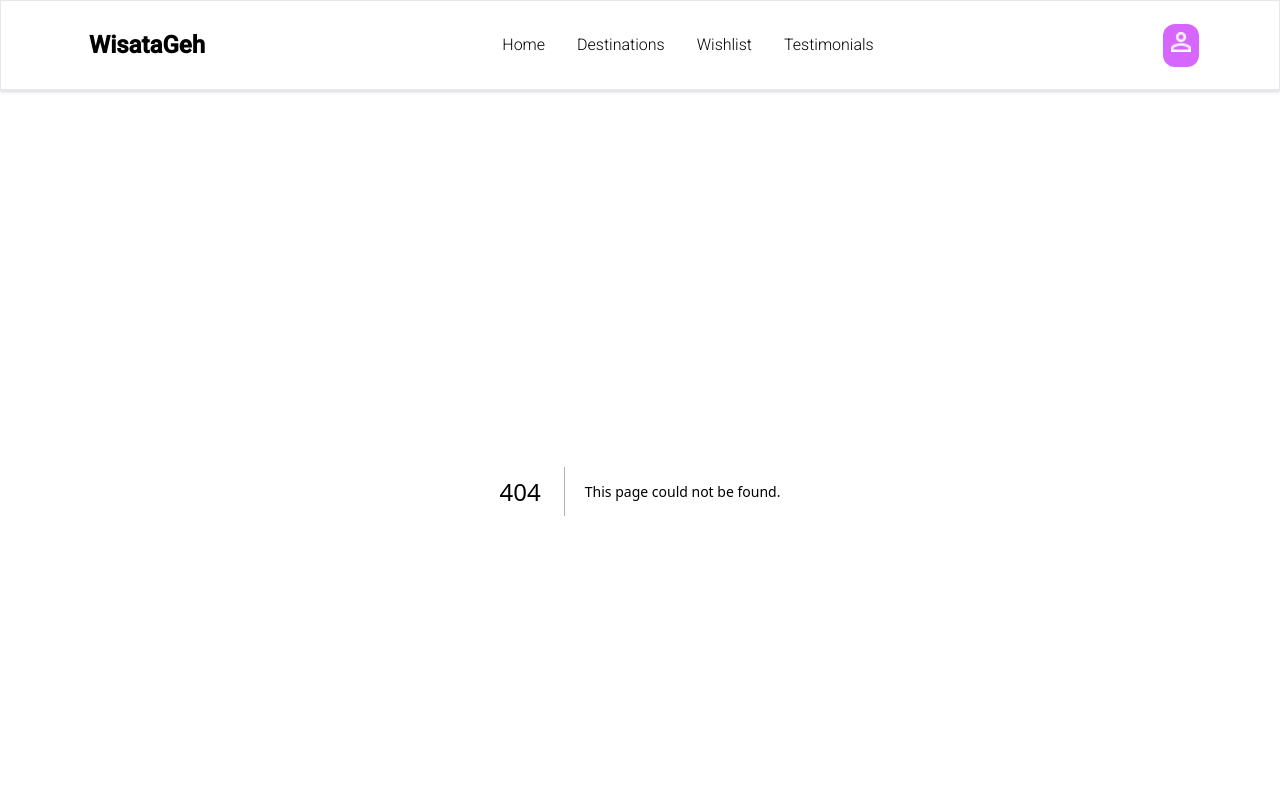
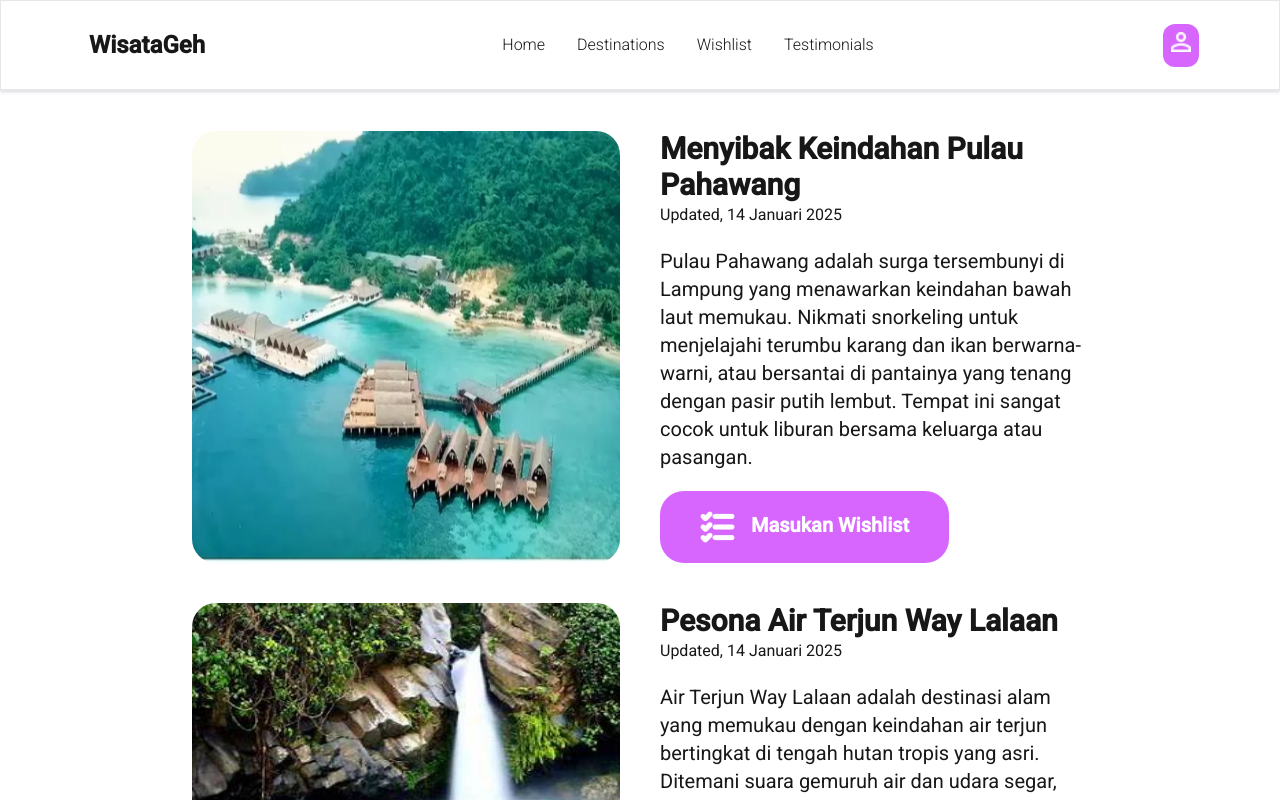
Before and after one commit to RakaAgiSaputra/PW2-22B-ONDEMANDE, a Next.js app in the folder Program/wisatageh-app/: page /destinations in a window 1280 px wide. Before the commit this address had no page. Shown: the top 800 px of the page. Built offline with nearby package versions, Linux system fonts and the light colour scheme.

Commit message:
raka: create destinations

```diff
--- /dev/null
+++ b/Program/wisatageh-app/app/destinations/page.tsx
@@ -0,0 +1,73 @@
+import React from "react";
+import CardDestinations from "@/components/ui/CardDestinations"; // Pastikan Anda sudah memiliki komponen ini
+
+const destinationsData = [
+  {
+    titleCard: "Menyibak Keindahan Pulau Pahawang",
+    createDate: "Updated, 14 Januari 2025",
+    desc: "Pulau Pahawang adalah surga tersembunyi di Lampung yang menawarkan keindahan bawah laut memukau. Nikmati snorkeling untuk menjelajahi terumbu karang dan ikan berwarna-warni, atau bersantai di pantainya yang tenang dengan pasir putih lembut. Tempat ini sangat cocok untuk liburan bersama keluarga atau pasangan.",
+  },
+  {
+    titleCard: "Pesona Air Terjun Way Lalaan",
+    createDate: "Updated, 14 Januari 2025",
+    desc: "Air Terjun Way Lalaan adalah destinasi alam yang memukau dengan keindahan air terjun bertingkat di tengah hutan tropis yang asri. Ditemani suara gemuruh air dan udara segar, Anda dapat menikmati trekking ringan dan bersantai di kolam alami yang jernih.",
+  },
+  {
+    titleCard: "Eksotisme Bukit Sakura di Kemiling",
+    createDate: "Updated, 14 Januari 2025",
+    desc: "Bukit Sakura adalah destinasi unik yang menghadirkan suasana ala Jepang di tengah Lampung. Dengan taman sakura buatan, jembatan merah, dan spot foto Instagrammable, tempat ini cocok untuk liburan keluarga maupun sesi foto prewedding.",
+  },
+  {
+    titleCard: "Pantai Tanjung Setia: Surga bagi Peselancar",
+    createDate: "Updated, 14 Januari 2025",
+    desc: "Pantai Tanjung Setia terkenal dengan ombaknya yang tinggi dan sempurna untuk berselancar, terutama bagi penggemar olahraga air. Selain itu, Anda juga dapat menikmati keindahan matahari terbenam, bermain pasir, atau memancing di sekitar pantai ini.",
+  },
+  {
+    titleCard: "Keajaiban Ekosistem di Taman Nasional Way Kambas",
+    createDate: "Updated, 14 Januari 2025",
+    desc: "Taman Nasional Way Kambas adalah tempat konservasi gajah yang terkenal di Indonesia. Selain menyaksikan gajah di habitat alaminya, pengunjung juga bisa mengikuti tur edukasi tentang konservasi satwa dan menjelajahi keanekaragaman flora serta fauna lainnya di area ini.",
+  },
+  {
+    titleCard: "Menjelajahi Pantai Gigi Hiu",
+    createDate: "Updated, 14 Januari 2025",
+    desc: "Pantai Gigi Hiu menawarkan pemandangan batu karang yang menjulang seperti deretan gigi hiu di tepi pantai. Tempat ini sangat cocok untuk pecinta fotografi dan wisatawan yang mencari keindahan alami yang unik.",
+  },
+  {
+    titleCard: "Wisata Alam Lembah Hijau",
+    createDate: "Updated, 14 Januari 2025",
+    desc: "Lembah Hijau adalah taman rekreasi yang memadukan wisata alam dan wahana modern. Cocok untuk liburan keluarga, tempat ini memiliki kebun binatang mini, taman air, dan area bermain anak.",
+  },
+  {
+    titleCard: "Puncak Mas Lampung",
+    createDate: "Updated, 14 Januari 2025",
+    desc: "Puncak Mas adalah tempat wisata yang menawarkan pemandangan Kota Bandar Lampung dari ketinggian. Dengan rumah pohon, spot foto menarik, dan kafe yang nyaman, tempat ini cocok untuk bersantai dan menikmati suasana sejuk.",
+  },
+  {
+    titleCard: "Pantai Sari Ringgung",
+    createDate: "Updated, 14 Januari 2025",
+    desc: "Pantai Sari Ringgung menawarkan hamparan pasir putih yang luas dan fasilitas wisata keluarga seperti kano, banana boat, dan area berjemur. Tempat ini juga memiliki masjid apung yang unik.",
+  },
+  {
+    titleCard: "Gunung Krakatau: Jejak Letusan Bersejarah",
+    createDate: "Updated, 14 Januari 2025",
+    desc: "Gunung Krakatau adalah destinasi yang cocok bagi para petualang dan pecinta sejarah. Nikmati trekking ringan, belajar tentang letusan bersejarah, dan saksikan panorama laut yang indah dari puncaknya.",
+  },
+];
+
+const Destinations = () => {
+  return (
+    <div>
+      {destinationsData.map((destination, index) => (
+        <CardDestinations
+          key={index}
+          path={`/assets/images/img_card_${index + 1}.png`}
+          titleCard={destination.titleCard}
+          createDate={destination.createDate}
+          desc={destination.desc}
+        />
+      ))}
+    </div>
+  );
+};
+
+export default Destinations;
```
